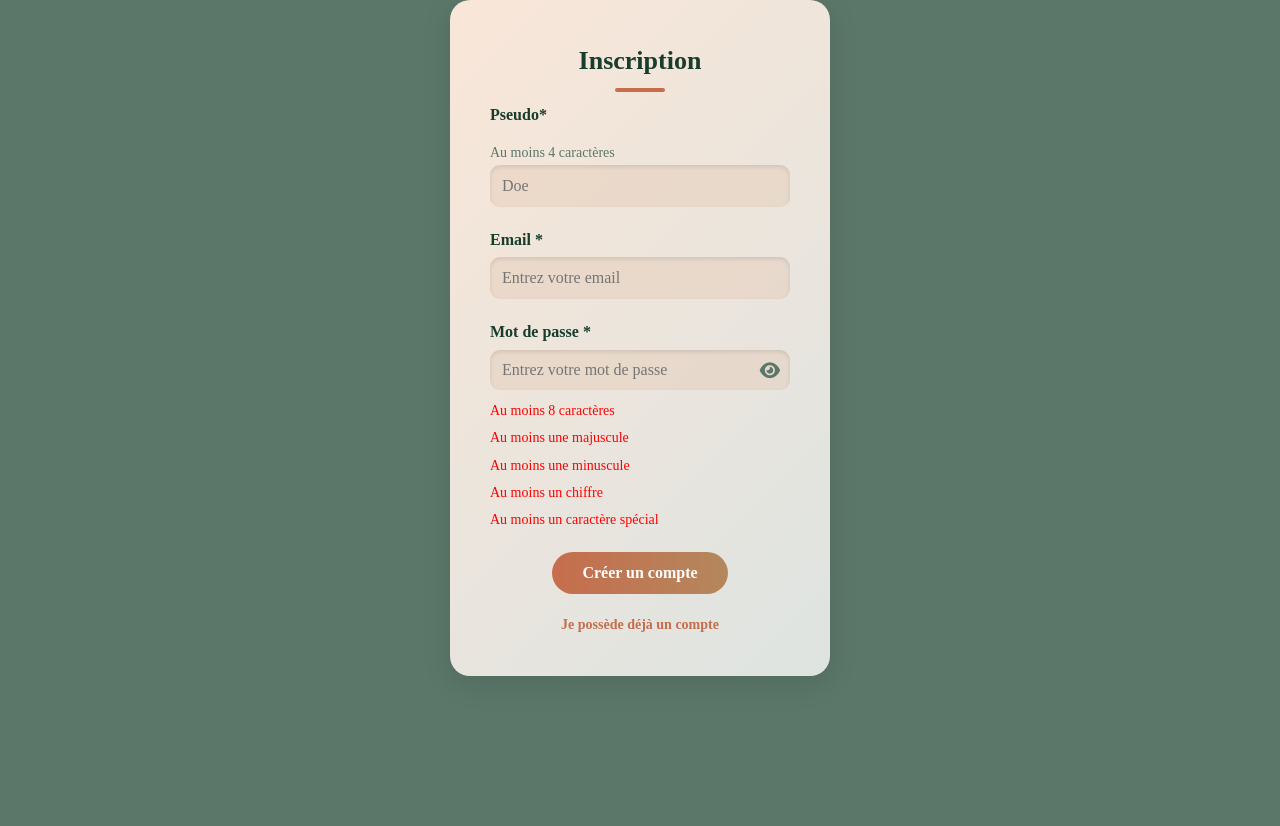
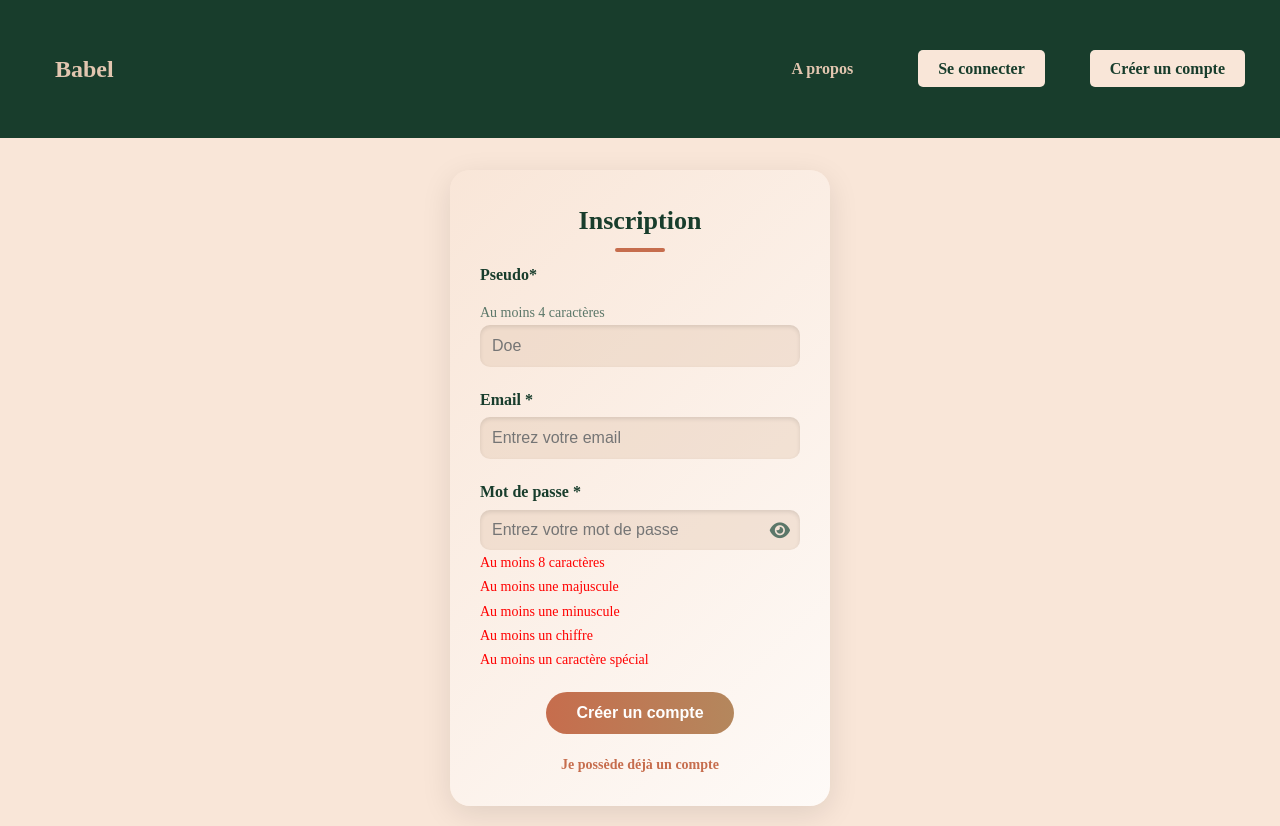
Before and after one commit to ctkix98/phpProjet, a PHP site: page /pages/inscription.html in a window 1280 px wide. Before the commit the page ends 676 px from the top, so only its background shows below. Run offline with PHP 8.4, Linux system fonts and the light colour scheme.

Commit message:
Header to inscription and change style.css

```diff
--- a/assets/css/inscription.css
+++ b/assets/css/inscription.css
@@ -1,17 +1,66 @@
-/* Conteneur principal */
-body{
-    background-color: var(--medium-green);
+/* Header
+=======================================================================================================================
+*/
+
+/* Style général du header */
+header {
+  background-color: var(--dark-green);
+  padding: 50px 20px;
 }
 
+/* Enlève les puces et aligne les éléments du menu horizontalement */
+header ul {
+  list-style: none;
+  margin: 0;
+  padding: 0;
+  display: flex;
+  align-items: center;
+}
+
+/* Style commun pour tous les liens */
+header ul li a {
+  color: var(--light-brown);
+  text-decoration: none;
+  padding: 10px 20px;
+  font-weight: bold;
+  border-radius: 5px;
+  transition: background-color 0.3s;
+}
+
+.accueil a{
+  font-size: 50px;
+  text-decoration: none;
+  padding: 10px 20px;
+  color: #4CAF50;
+}
+
+#connexion a,
+#nouveauCompte a {
+  background-color: var(--beige);
+  margin-left: 15px;
+}
+
+#connexion a:hover,
+#nouveauCompte a:hover {
+  background-color: var(--medium-brown);
+}
+
+/* "Verdo Sàrl" à gauche */
+header ul li:first-child {
+  font-size: 1.5rem;
+  margin-right: auto;
+}
+
+/* Conteneur principal */
 main {
+  width: 100%;
+  max-width: 380px;
+  margin: 150px auto 20px;
+  padding: 30px;
   background: linear-gradient(135deg, var(--beige), rgba(255, 255, 255, 0.8));
   border-radius: 20px;
-    padding: 40px;
-    width: 100%;
-    max-width: 380px;
   text-align: center;
   box-shadow: 0 8px 30px rgba(0, 0, 0, 0.1);
-    position: relative;
   animation: fadeIn 1s ease-in-out;
 }
 
@@ -92,13 +141,13 @@ main {
 
 .password-requirements {
   text-align: left;
-  margin-top: 10px;
+  margin-top: 0px;
   font-size: 14px;
   color: var(--dark-green);
 }
 
 .requirement {
-  margin: 5px 0;
+  margin: 2px 0;
   color: red; /* Rouge par défaut */
 }
 
--- a/assets/css/style.css
+++ b/assets/css/style.css
@@ -18,86 +18,74 @@
   box-sizing: border-box;
 }
 
-/* Style global pour le body */
-body {
-  font-family: 'Merriweather', serif;  /* Police principale */
-  color: var(--dark-green); /* Couleur du texte principale */
-  background-color: var(--beige); /* Couleur de fond claire */
-  line-height: 1.6; /* Espacement des lignes */
-  margin: 0;
-  padding: 0;
-  display: flex;
-  justify-content: center;
-  align-items: center;
+/* Header styles */
+header {
+  width: 100%;
+  position: fixed;
+  top: 0;
+  left: 0;
+  z-index: 100;
+  background-color: var(--dark-green);
+  padding: 20px 0;
 }
 
-main {
-  min-height: 75vh;
-}
-
-/* Titres principaux */
-h1, h2, h3 {
-  color: var(--dark-green); /* Titre en vert foncé */
-  font-weight: bold;
-}
-
-/* Liens */
-a {
-  text-decoration: none;
-  color: var(--warm-brown); /* Lien de couleur brune */
-  transition: color 0.3s ease;
-}
-
-a:hover {
-  color: var(--medium-brown); /* Couleur du lien au survol */
-}
-
-/* Barre de navigation */
 header ul {
-  list-style: none; /* Supprimer les points de la liste */
-  display: flex; /* Alignement horizontal des éléments */
-  justify-content: center; /* Centrer les éléments */
-  background-color: var(--medium-green); /* Couleur de fond pour la navigation */
-  padding: 10px;
-  border-radius: 5px; /* Coins arrondis pour un look moderne */
+  list-style: none;
+  margin: 0;
+  padding: 0 20px;
+  display: flex;
+  align-items: center;
+  justify-content: space-between;
 }
 
 header ul li {
-  margin: 0 15px; /* Espacement horizontal entre les éléments */
+  margin: 0 15px;
+}
+
+header ul li:first-child {
+  margin-right: auto;
+  font-size: 1.5rem;
 }
 
 header ul li a {
-  color: var(--beige); /* Couleur des liens dans la barre de navigation */
+  color: var(--beige);
+  text-decoration: none;
+  padding: 10px 15px;
   font-weight: bold;
-  padding: 5px 10px;
   border-radius: 5px;
   transition: background-color 0.3s ease, color 0.3s ease;
 }
 
 header ul li a:hover {
-  background-color: var(--light-brown); /* Fond au survol */
-  color: var(--dark-green); /* Texte au survol */
+  background-color: var(--light-brown);
+  color: var(--dark-green);
 }
 
-footer {
-  background-color: #333;
-  color: white;
-  text-align: center;
-  padding: 50px 0;
-  padding-right: 20px;
-  padding-left: 20px;
+#connexion a,
+#nouveauCompte a {
+  background-color: var(--beige);
+  color: var(--dark-green);
 }
 
-/* Formulaires (communs à toutes les pages) */
-input[type="text"],
-input[type="email"],
-input[type="password"],
-button {
-  font-family: 'Merriweather', serif; /* Police uniforme */
-  border-radius: 10px;
-  padding: 12px;
-  border: none;
-  background-color: rgba(226, 198, 176, 0.4); /* Fond clair */
-  color: var(--dark-green); /* Texte sombre */
-  transition: background-color 0.3s, transform 0.2s ease;
+#connexion a:hover,
+#nouveauCompte a:hover {
+  background-color: var(--medium-brown);
+  color: var(--beige);
 }
+
+/* Style global pour le body */
+body {
+  font-family: 'Merriweather', serif;
+  color: var(--dark-green);
+  background-color: var(--beige);
+  line-height: 1.6;
+  margin: 0;
+  padding-top: 20px;
+  min-height: 100vh;
+}
+
+/* Main content */
+main {
+  margin-top: 150px;
+  padding: 20px;
+}
--- a/pages/inscription.html
+++ b/pages/inscription.html
@@ -17,6 +17,14 @@
     <script src="../assets/js/checkpassword.js" defer></script>
   </head>
   <body>
+    <header>
+      <ul>
+          <li><a href="index.php">Babel</a></li>
+          <li><a href="about.php">A propos</a></li>
+              <li id="connexion"><a href="connexion.html">Se connecter</a></li>
+              <li id="nouveauCompte"><a href="inscription.html">Créer un compte</a></li>
+      </ul>
+  </header>
     <main>
       <section>
         <h1>Inscription</h1>
```
Lines whose indentation alone changed are shown as unchanged.
